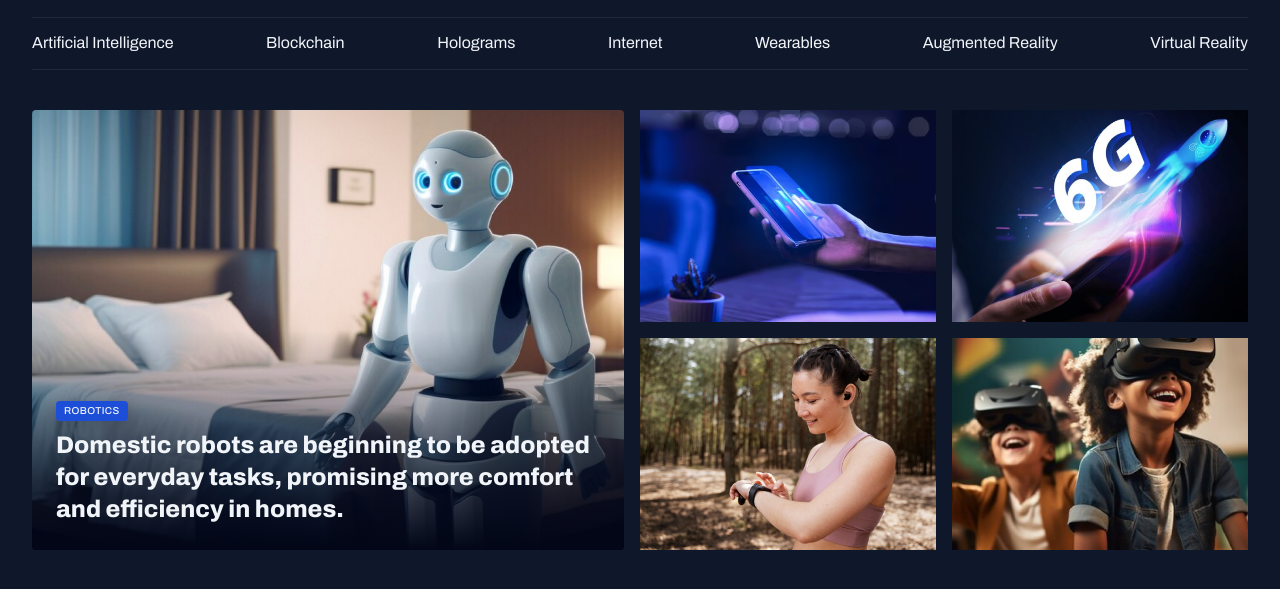
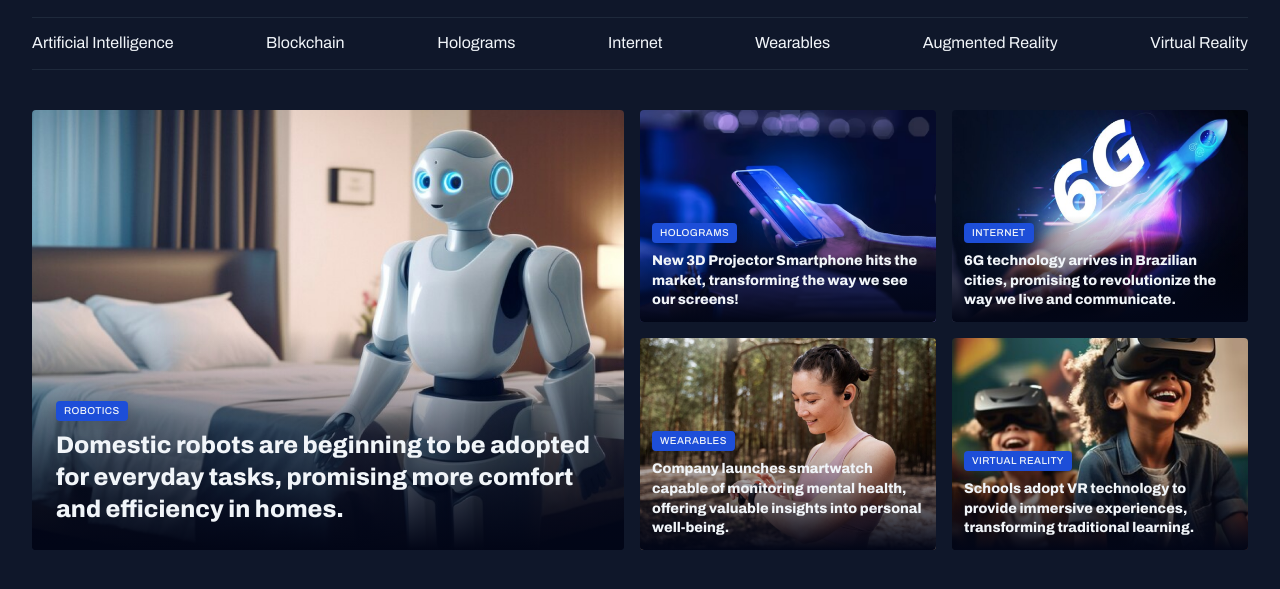
Before and after one commit to rafaellajordao/news-portal-project, a plain HTML site: page index.html in a window 1280 px wide. Shown: the part 45-634 px from the top of the page. Drawn offline with Linux system fonts and the light colour scheme; a web font is replaced by a local one.

Commit message:
Ending the highlights section

```diff
--- a/index.html
+++ b/index.html
@@ -44,7 +44,8 @@
     <main class="grid container">
         <section id="featured" class="grid grid-flow-col gap-16">
             <figure class="card">
-                <img src="assets/images/Image 01.png" alt="">
+                <img src="assets/images/Image 01.png" alt="Domestic robots are beginning to be adopted for everyday tasks, promising more comfort and
+                efficiency in homes.">
 
                 <figcaption>
                     <span class="content-tag">robotics</span>
@@ -56,21 +57,49 @@
             </figure>
 
             <div class="grid grid-cols-2 gap-16">
-                <div>
-                    <img src="assets/images/Image 02.png" alt="">
-                </div>
+                <figure class="card">
+                    <img src="assets/images/Image 02.png" alt="New 3D Projector Smartphone hits the market, transforming the way we see our screens!">
 
-                <div>
-                    <img src="assets/images/Image 03.png" alt="">
-                </div>
+                    <figcaption>
+                        <span class="content-tag">holograms</span>
+                        <h2 class="text-lg">
+                            New 3D Projector Smartphone hits the market, transforming the way we see our screens!
+                        </h2>
+                    </figcaption>
+                </figure>
 
-                <div>
-                    <img src="assets/images/Image 04.png" alt="">
-                </div>
+                <figure class="card">
+                    <img src="assets/images/Image 03.png" alt=" 6G technology arrives in Brazilian cities, promising to revolutionize the way we live and communicate.">
 
-                <div>
-                    <img src="assets/images/Image 05.png" alt="">
-                </div>
+                    <figcaption>
+                        <span class="content-tag">internet</span>
+                        <h2 class="text-lg">
+                            6G technology arrives in Brazilian cities, promising to revolutionize the way we live and communicate.
+                        </h2>
+                    </figcaption>
+                </figure>
+
+                <figure class="card">
+                    <img src="assets/images/Image 04.png" alt="Company launches smartwatch capable of monitoring mental health, offering valuable insights into personal well-being.">
+
+                    <figcaption>
+                        <span class="content-tag">wearables</span>
+                        <h2 class="text-lg">
+                            Company launches smartwatch capable of monitoring mental health, offering valuable insights into personal well-being.
+                        </h2>
+                    </figcaption>
+                </figure>
+
+                <figure class="card">
+                    <img src="assets/images/Image 05.png" alt="Schools adopt VR technology to provide immersive experiences, transforming traditional learning.">
+
+                    <figcaption>
+                        <span class="content-tag">virtual reality</span>
+                        <h2 class="text-lg">
+                            Schools adopt VR technology to provide immersive experiences, transforming traditional learning.
+                        </h2>
+                    </figcaption>
+                </figure>
             </div>
         </section>
     </main>
--- a/style/sections.css
+++ b/style/sections.css
@@ -25,6 +25,10 @@
 
             padding: 24px;
 
+            &:has(.text-lg) {
+                padding: 12px;
+            }
+
             h2 {
                 margin-top: 8px;
             }
```
